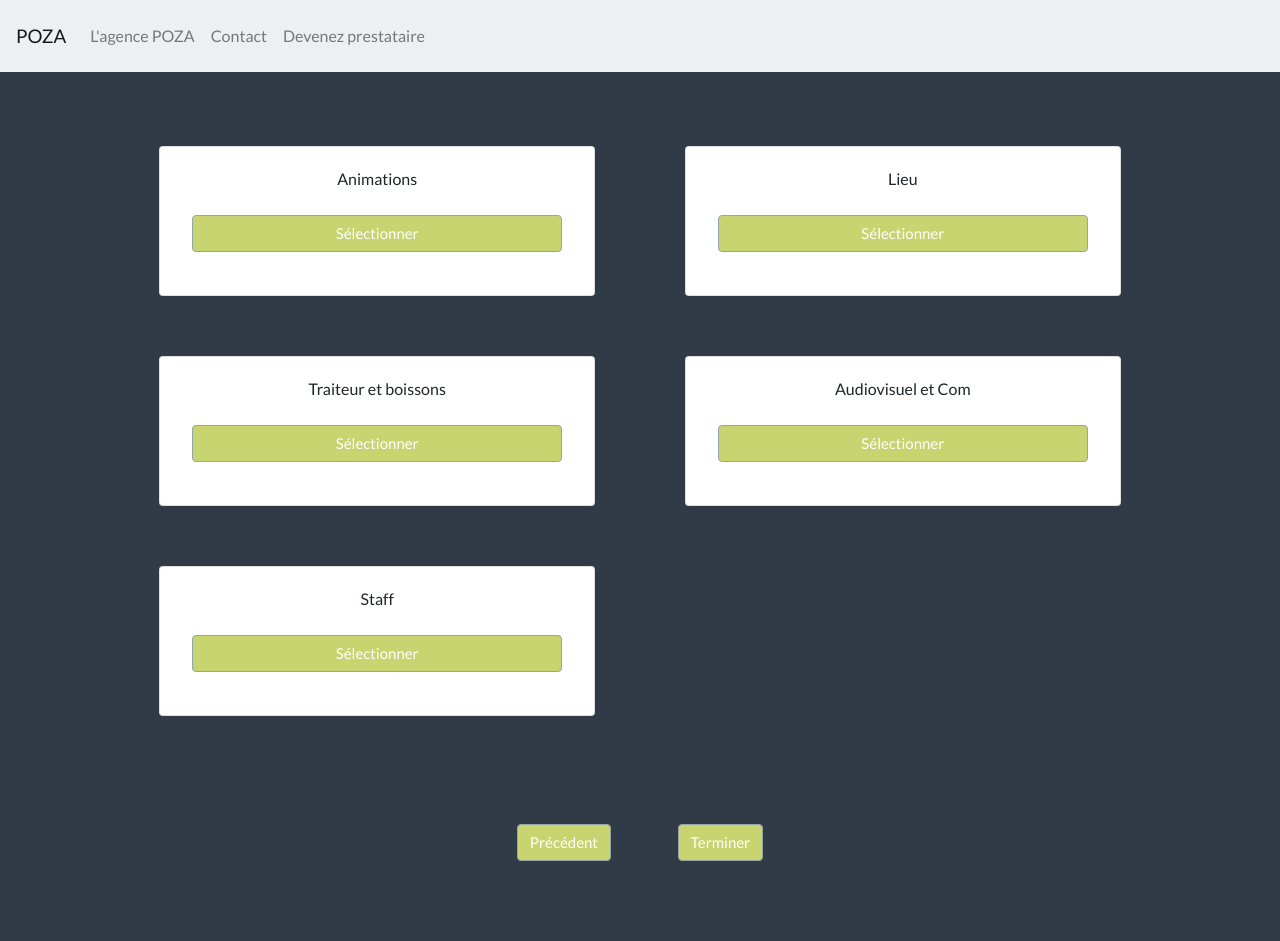
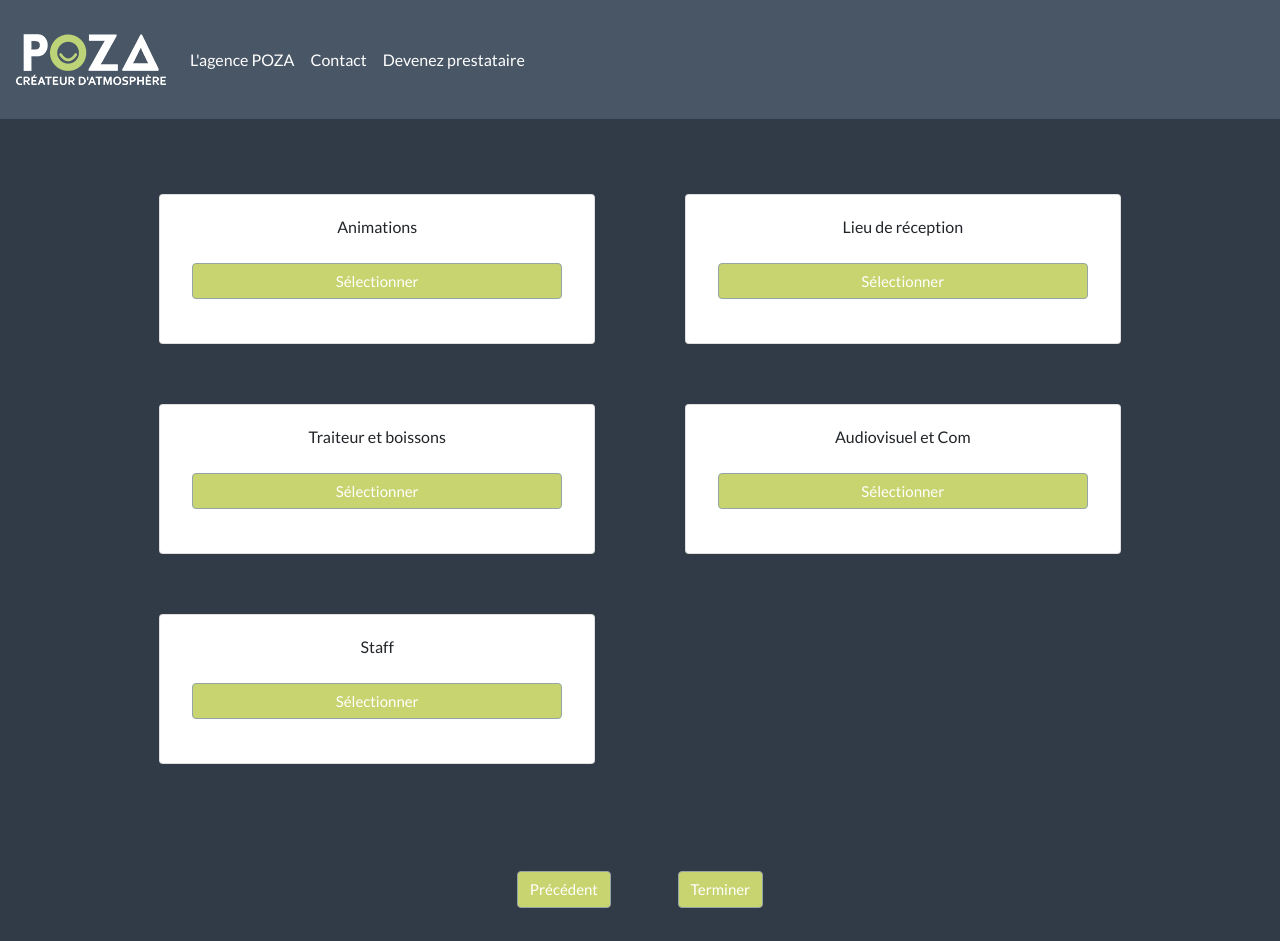
Before and after one commit to LorraineDamiens/P3_customer-frontend, a React (Create React App) app: page /services in a window 1280 px wide. Before the commit the page ends 894 px from the top, so only its background shows below. Built offline with nearby package versions, Linux system fonts and the light colour scheme.

Commit message:
ajout logo navbar

```diff
--- a/src/App.css
+++ b/src/App.css
@@ -2,6 +2,13 @@ body {
   font-size: 1rem !important;
   text-align: center;
   background-color: #313b48;
+}
+a {
+  color: white !important;
+}
+.navbar {
+  background-color: #495666;
+  color: white;
 }
 .miscont {
   width: 50%;
@@ -50,6 +57,10 @@ body {
 .alert {
   background-color: #c7d46f;
 }
+
+.spinner {
+  background-color: #c7d46f;
+}
 h3 {
   color: white;
   align-content: space-around;
--- a/src/components/Alert.jsx
+++ b/src/components/Alert.jsx
@@ -1,21 +1,19 @@
-import React from 'react';
-import { Alert } from 'reactstrap';
+import React from "react";
+import { Alert } from "reactstrap";
 
-const AlertWindow = (props) => {
+const AlertWindow = props => {
   return (
     <div>
-      <Alert className="alert" color="success">
+      <Alert className="alert">
         <h4 className="alert-heading">ENVOYE !!</h4>
         <p>
-          Votre Commmande a bien été envoyée, notre équipe va s'occuper de votre demande dans les plus brefs délais.
-          Nous reprendrons contact avec vous par Mail afin de peaufiner les détails.
+          Votre commmande a bien été envoyée. Notre équipe reprendra contact
+          avec vous dans les plus brefs délais.
         </p>
         <hr />
-        <p className="mb-0">
-          Merci pour votre confiance.
-        </p>
+        <p className="mb-0">Merci pour votre confiance.</p>
         <a className="mb-0 mt-5" href="/">
-          Redirection vers la page principale
+          Retour à la page d'accueil.
         </a>
       </Alert>
     </div>
--- a/src/components/Confirmation.jsx
+++ b/src/components/Confirmation.jsx
@@ -47,7 +47,7 @@ function Confirmation({ contact, company, misc, customer, services }) {
       ) : (
         <>
           {isLoading ? (
-            <Spinner type="grow" color="success" />
+            <Spinner type="grow" />
           ) : (
             <Button onClick={post}>Envoyer votre demande</Button>
           )}
--- a/src/components/Navbar.jsx
+++ b/src/components/Navbar.jsx
@@ -4,8 +4,10 @@ import { Navbar, NavbarBrand, Nav, NavItem, NavLink } from "reactstrap";
 function NavbarTop() {
   return (
     <>
-      <Navbar color="light" light expand="md">
-        <NavbarBrand href="/">POZA</NavbarBrand>
+      <Navbar light expand="md">
+        <NavbarBrand href="/">
+          <img src="images/minilogopoza.png" alt="logo poza" />
+        </NavbarBrand>
 
         <Nav className="mr-auto" navbar>
           <NavItem>
--- a/src/components/Reception.jsx
+++ b/src/components/Reception.jsx
@@ -58,12 +58,12 @@ function Reception({ dispatch }) {
   return (
     <Col xs="6">
       <Card body style={{ height: "150px" }}>
-        <CardTitle>Lieu</CardTitle>
+        <CardTitle>Lieu de réception</CardTitle>
         <Button onClick={toggle}>Sélectionner</Button>
         <MyModal isOpen={isOpen} toggle={toggle} dispatch={sendDatas}>
           <ModalHeader className="header">
             <FontAwesomeIcon classname="icon" icon={faHome} size="4x" />
-            <h2>Lieu </h2>
+            <h2>Lieu de réception </h2>
           </ModalHeader>
           {services.reception.style.map((reception, i) => {
             return (
```
Also changed, not shown: public/images/logopoza.png (renamed from src/img/logopoza.png), public/images/minilogopoza.png (added).
